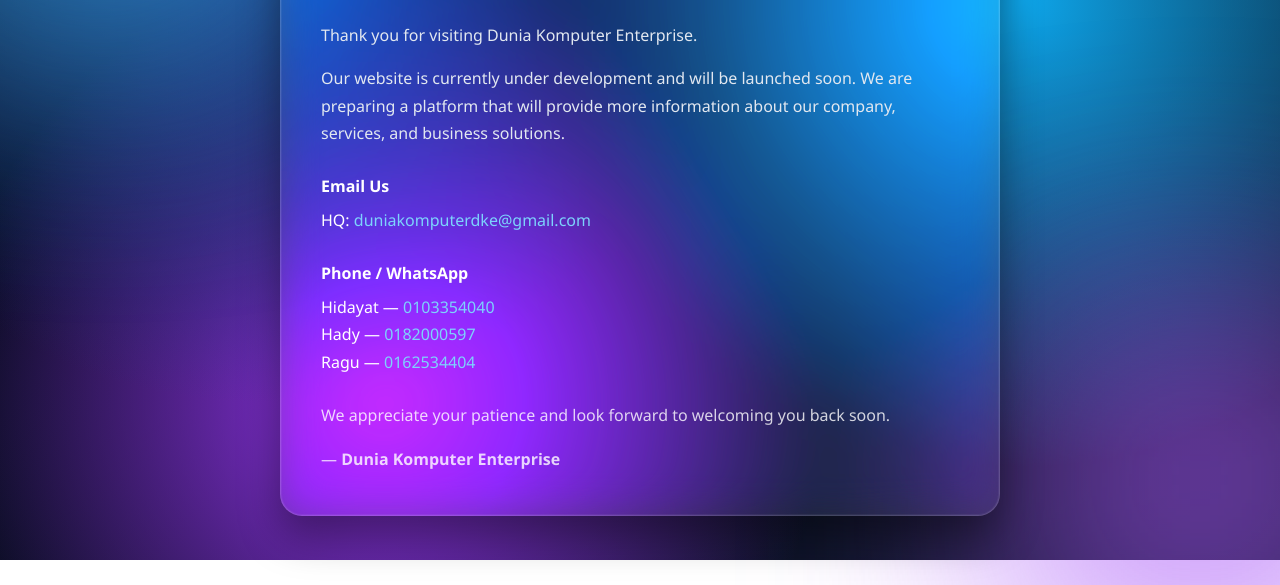
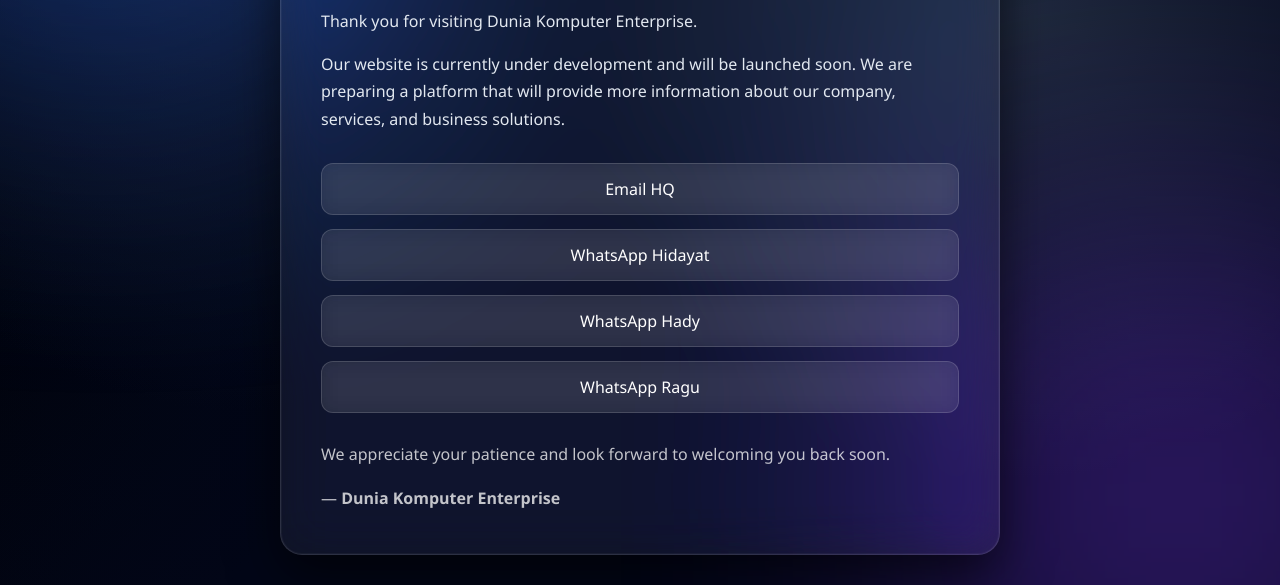
Before and after one commit to dkom-sys/dkom-sys.github.io, a plain HTML site: page index.html in a window 1280 px wide. Shown: the part 240-825 px from the top of the page. Before the commit the page ends 800 px from the top, so only its background shows below. Drawn offline with Linux system fonts and the light colour scheme.

Commit message:
Refactor styles and update button layout in index.html

```diff
--- a/index.html
+++ b/index.html
@@ -22,36 +22,41 @@
 justify-content:center;
 padding:30px;
 
-/* liquid gradient background */
-background: radial-gradient(circle at 20% 20%, #1e3a8a, transparent 40%),
-            radial-gradient(circle at 80% 30%, #0ea5e9, transparent 40%),
-            radial-gradient(circle at 30% 80%, #9333ea, transparent 40%),
-            linear-gradient(135deg,#020617,#0f172a);
+/* darker premium background */
+
+background:
+radial-gradient(circle at 20% 20%, #0f172a, transparent 40%),
+radial-gradient(circle at 80% 30%, #1e293b, transparent 40%),
+radial-gradient(circle at 30% 80%, #020617, transparent 40%),
+linear-gradient(135deg,#000000,#020617,#020617);
+
 color:white;
 }
 
-/* floating glow blobs */
+/* glow blobs */
 
 body::before,
 body::after{
+
 content:"";
 position:fixed;
-width:400px;
-height:400px;
-filter:blur(120px);
-opacity:.6;
+width:450px;
+height:450px;
+filter:blur(140px);
+opacity:.45;
 z-index:-1;
+
 }
 
 body::before{
-background:#38bdf8;
-top:-100px;
-left:-100px;
+background:#2563eb;
+top:-150px;
+left:-120px;
 }
 
 body::after{
-background:#a855f7;
-bottom:-120px;
+background:#7c3aed;
+bottom:-160px;
 right:-120px;
 }
 
@@ -66,114 +71,113 @@
 
 border-radius:22px;
 
-background:rgba(255,255,255,.08);
+background:rgba(255,255,255,.06);
 
-backdrop-filter:blur(20px) saturate(180%);
--webkit-backdrop-filter:blur(20px) saturate(180%);
+backdrop-filter:blur(24px) saturate(160%);
+-webkit-backdrop-filter:blur(24px) saturate(160%);
 
-border:1px solid rgba(255,255,255,.15);
+border:1px solid rgba(255,255,255,.12);
 
 box-shadow:
-0 20px 40px rgba(0,0,0,.4),
-inset 0 0 0 1px rgba(255,255,255,.05);
+0 20px 50px rgba(0,0,0,.6),
+inset 0 0 0 1px rgba(255,255,255,.04);
 
 }
 
-/* top label */
+/* badge */
 
 .badge{
 
 display:inline-block;
-
 padding:6px 14px;
-
 font-size:.75rem;
-
 letter-spacing:.12em;
-
 text-transform:uppercase;
-
 border-radius:999px;
 
-background:rgba(255,255,255,.12);
+background:rgba(255,255,255,.08);
 
 margin-bottom:20px;
 
+}
+
+/* text */
+
+h1{
+font-size:2.5rem;
+margin-bottom:10px;
+}
+
+h2{
+font-weight:400;
+color:#cbd5f5;
+margin-bottom:25px;
+}
+
+p{
+line-height:1.7;
+margin-bottom:16px;
 color:#e2e8f0;
+}
+
+/* buttons */
+
+.buttons{
+
+margin-top:30px;
+display:flex;
+flex-direction:column;
+gap:14px;
 
 }
 
-/* headings */
+.btn{
 
-h1{
+display:block;
 
-font-size:2.5rem;
-margin-bottom:10px;
+padding:14px 18px;
+
+border-radius:12px;
+
+text-decoration:none;
+
+color:white;
+
+font-weight:500;
+
+text-align:center;
+
+background:rgba(255,255,255,.08);
+
+border:1px solid rgba(255,255,255,.15);
+
+backdrop-filter:blur(10px);
+
+transition:all .25s ease;
 
 }
 
-h2{
+.btn:hover{
 
-font-weight:400;
-color:#cbd5f5;
-margin-bottom:25px;
+background:rgba(255,255,255,.16);
 
-}
+transform:translateY(-2px);
 
-p{
-
-line-height:1.7;
-margin-bottom:16px;
-color:#e2e8f0;
-
-}
-
-/* contact */
-
-.section{
-
-margin-top:28px;
-
-}
-
-.section strong{
-
-display:block;
-margin-bottom:10px;
-
-}
-
-.contact{
-
-line-height:1.7;
-}
-
-a{
-
-color:#7dd3fc;
-text-decoration:none;
-
-}
-
-a:hover{
-
-text-decoration:underline;
+box-shadow:0 6px 20px rgba(0,0,0,.5);
 
 }
 
 /* footer */
 
 .footer{
-
-margin-top:28px;
-opacity:.8;
-
+margin-top:30px;
+opacity:.75;
 }
 
 @media(max-width:640px){
 
 .card{
-padding:30px 25px;
+padding:30px 24px;
 }
 
 h1{
@@ -205,25 +209,23 @@
 company, services, and business solutions.
 </p>
 
-<div class="section">
+<div class="buttons">
 
-<strong>Email Us</strong>
+<a class="btn" href="mailto:duniakomputerdke@gmail.com">
+Email HQ
+</a>
 
-<div class="contact">
-HQ: <a href="mailto:duniakomputerdke@gmail.com">duniakomputerdke@gmail.com</a>
-</div>
+<a class="btn" href="https://wa.me/60103354040">
+WhatsApp Hidayat
+</a>
 
-</div>
+<a class="btn" href="https://wa.me/60182000597">
+WhatsApp Hady
+</a>
 
-<div class="section">
-
-<strong>Phone / WhatsApp</strong>
-
-<div class="contact">
-Hidayat — <a href="https://wa.me/60103354040">0103354040</a><br>
-Hady — <a href="https://wa.me/60182000597">0182000597</a><br>
-Ragu — <a href="https://wa.me/60162534404">0162534404</a>
-</div>
+<a class="btn" href="https://wa.me/60162534404">
+WhatsApp Ragu
+</a>
 
 </div>
 
```
